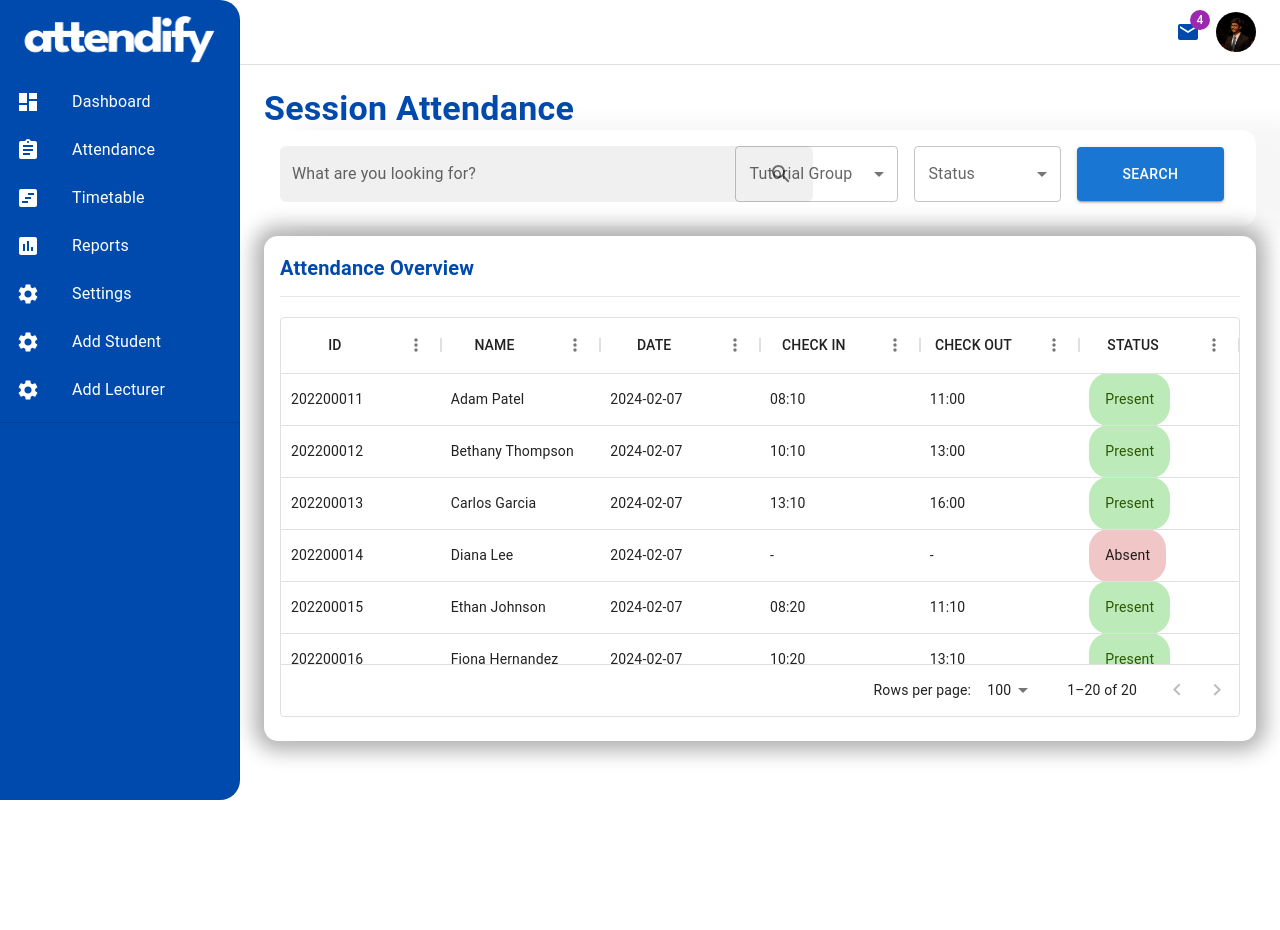
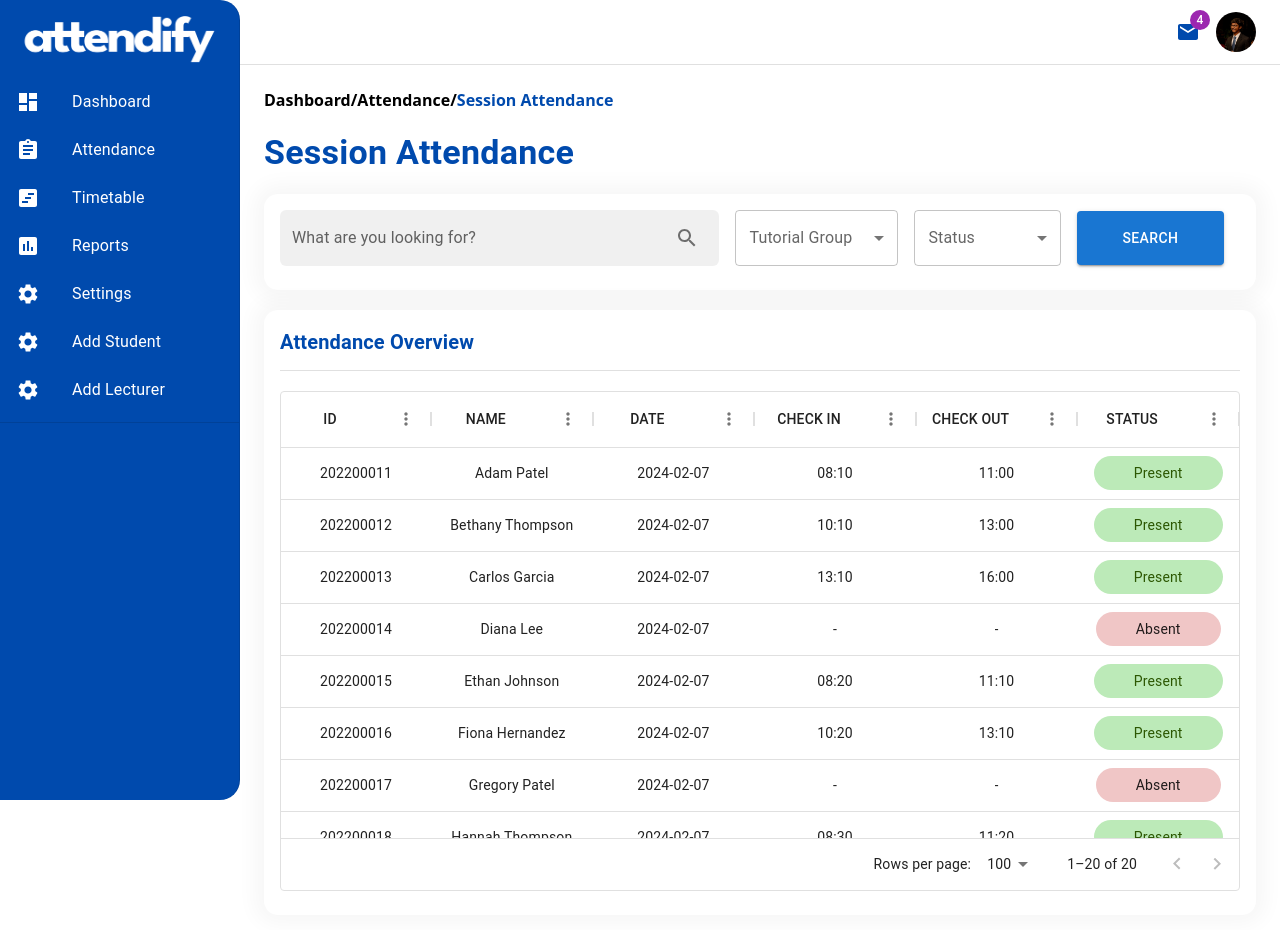
Before and after one commit to Sathurshanan-Manoharan/attendify-frontend, a React (Vite) app: page /attendance in a window 1280 px wide. Shown: the top 930 px of the page. Built offline with nearby package versions, Linux system fonts and the light colour scheme.

Commit message:
Switched from usage of Table to DataGrid, Bug Fixes, Now uses Boxes instead of Divs

```diff
--- a/package.json
+++ b/package.json
@@ -17,6 +17,7 @@
     "@mui/icons-material": "^5.15.6",
     "@mui/material": "^5.15.6",
     "@mui/x-charts": "^6.19.3",
+    "@mui/x-data-grid": "^6.19.4",
     "react": "^18.2.0",
     "react-dom": "^18.2.0",
     "react-icons": "^5.0.1",
--- a/src/pages/SessionAttendance.jsx
+++ b/src/pages/SessionAttendance.jsx
@@ -11,51 +11,63 @@ import SearchIcon from '@mui/icons-material/Search';
 import IconButton from "@mui/material/IconButton";
 import Select from "@mui/material/Select";
 import { createTheme, ThemeProvider } from "@mui/material/styles";
-import { Table, TableBody, TableCell, TableContainer, TableHead, TableRow, Paper } from '@mui/material';
 import { DataGrid } from '@mui/x-data-grid';
 import  userData  from "../data/UserData";
+import Box from "@mui/material/Box";
+import Divider from "@mui/material/Divider";
 
-//Creates
 
 function SessionAttendance() {
 
+  //List of all the columns stored as objects
   const columns = [
-    { field: 'id', headerName: 'ID', flex: 1, headerAlign: 'center' },
-    { field: 'name', headerName: 'NAME', flex: 1, headerAlign: 'center' },
-    { field: 'date', headerName: 'DATE', flex: 1, headerAlign: 'center' },
-    { field: 'check-in', headerName: 'CHECK IN', flex: 1, headerAlign: 'center' },
-    { field: 'check-out', headerName: 'CHECK OUT', flex: 1, headerAlign: 'center' },
-    { field: 'status', headerName: 'STATUS', flex: 1, headerAlign: 'center', renderCell: (params) => (
-      <div style={{
+    { field: 'id', headerName: 'ID', width: 150, headerAlign: 'center', align: 'center', },
+    { field: 'name', headerName: 'NAME', flex: 1, headerAlign: 'center', align: 'center' },
+    { field: 'date', headerName: 'DATE', flex: 1, headerAlign: 'center', align: 'center' },
+    { field: 'check-in', headerName: 'CHECK IN', flex: 1, headerAlign: 'center', align: 'center' },
+    { field: 'check-out', headerName: 'CHECK OUT', flex: 1, headerAlign: 'center', align: 'center' },
+    { field: 'status', headerName: 'STATUS', flex: 1, headerAlign: 'center', align: 'center', renderCell: (params) => (
+      <Box sx={{
         backgroundColor: params.value === 'Present' ? '#BCEAB8' : params.value === 'Absent' ? '#F0C6C6' : 'inherit',
-        borderRadius: '20px',
-        padding: '16px',
+        borderRadius: '100px',
+        paddingTop: '7px', paddingBottom: '7px', paddingRight: '40px', paddingLeft: '40px',
         color:params.value === 'Present' ? '#2C5702' : params.value === 'Absent' ? 'BB0000' : 'inherit',
         textAlign: 'center'
-      }}>{params.value}</div>
+      }}>{params.value}</Box>
     )},
   ];
 
+  //List of all the data entries stored as objects
   const rows = userData;
 
   return (
     //<ThemeProvider theme={textFont}>
-    <div>
-      <div style={{ marginBottom: '10px'}}>
-      <Typography variant="h4" color="#004AAD" fontWeight="bold" >Session Attendance</Typography>
+    <Box>
+      <Box sx={{ marginBottom: '20px', marginTop: '0px'}}>
 
-      <Card variant="elevation" sx={{boxShadow: '40px 0px 20px 10px rgba(0, 0, 0, 0.035)', borderRadius: '14px', }}>
+      <Box sx={{ marginBottom: '20px', marginTop: '0px'}}>
+      <Typography variant="h7" sx={{ fontWeight: "bold",}}>
+          Dashboard/Attendance/<span style={{ color: "#004AAD" }}>Session Attendance</span>
+      </Typography>
+      </Box>
+
+      <Box sx={{ marginBottom: '20px', marginTop: '0px'}}>
+        <Typography variant="h4" color="#004AAD" fontWeight="bold" >Session Attendance</Typography>
+      </Box>
+
+
+      <Card variant="elevation" sx={{boxShadow: '0px 0px 20px 10px rgba(0, 0, 0, 0.035)', borderRadius: '14px', }}>
         <CardContent sx={{paddingBottom:'2px'}}>
           <Grid container spacing={2} alignItems="center" >
-            <Grid item xs={5.6} >
-              <FormControl>
+            <Grid item xs={5.6} fullWidth={true} >
+              <FormControl xs={5.6} fullWidth={true}>
                 <TextField label="What are you looking for?"
                   variant="filled"
                   InputProps={{endAdornment: (<IconButton><SearchIcon /></IconButton>), disableUnderline: true,}}
                   fullWidth={true}
                   sx={{'& .MuiFilledInput-root': {
                     borderRadius: '6px',},
-                      width:'400pt'}}></TextField>
+                  }}></TextField>
               </FormControl>
             </Grid>
             <Grid item xs={2.2}>
@@ -85,26 +97,26 @@ function SessionAttendance() {
           </Grid>
         </CardContent>
       </Card>
-      </div>
+      </Box>
 
-      <div>
-        <Card variant="elevation" sx={{boxShadow: '0px 0px 20px 10px rgba(0, 0, 0, 0.305)', borderRadius: '14px', }}>
+      <Box>
+        <Card variant="elevation" sx={{boxShadow: '0px 0px 20px 10px rgba(0, 0, 0, 0.035)', borderRadius: '14px', }}>
           <CardContent>
             <Typography variant="h6" color="#004AAD" fontWeight="bold">Attendance Overview</Typography>
-            <hr style={{marginBottom: '20px', marginTop: '12px'}}></hr>
-            <div style={{ height: 400, width: '100%' }}>
+            <Divider sx={{marginBottom: '20px', marginTop: '12px'}}></Divider>
+            <Box sx={{ height: 500, width: '100%' }}>
               <DataGrid
                 rows={rows}
                 columns={columns}
                 pageSize={5}
                 rowsPerPageOptions={[5, 10, 20]}
-                checkboxSelection={false}
+                sx={{textAlign: "center"}}
               />
-            </div>
+            </Box>
           </CardContent>
         </Card>
-      </div>
-    </div>
+      </Box>
+    </Box>
   );
 }
 
```
Also changed, not shown: 1 other file (tests, documents, lock files or other folders).
